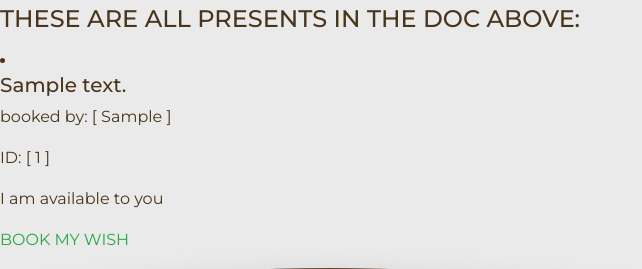
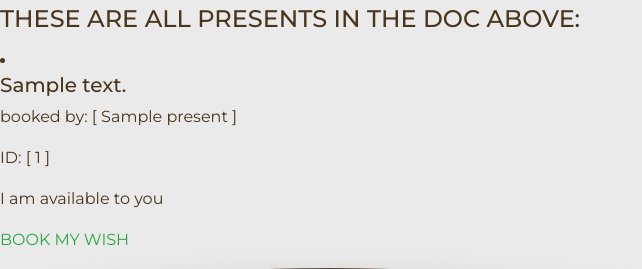
Before and after one commit to valentina-b/book-my-wedding-wish, a Flask app: a page that uses templates/guest_view_username.html in a window 1280 px wide. Shown: the part 694-963 px from the top of the page, without its empty margins (0-642 px from the left). Run offline with Flask 2, Linux system fonts and the light colour scheme; a database or web service that is not in the repository returns one stand-in record (values such as "Sample title"); some libraries are stand-ins or nearby versions.

Commit message:
Add present booked by name in the UI, not id

```diff
--- a/app.py
+++ b/app.py
@@ -111,7 +111,8 @@ def add_new_present(wishlist_username):
             {
                 'wishlist_id_username': wishlist_username,
                 'present_availability': True,
-                'present_booked_by': ""
+                'present_booked_by_id': "",
+                'present_booked_by_name': ""
             }
         })
     return render_template('present_added.html', wishlist_username=wishlist_username)
@@ -234,12 +235,16 @@ def guest_view_dynamic(wishlist_username, the_full_user_username_id):
 # book a present as a guest
 @app.route('/<wishlist_username>/guest/<the_full_user_username_id>/<present_id>/present_booked', methods=["POST", "GET"])
 def book_present(wishlist_username, the_full_user_username_id, present_id):
+    usernames = mongo.db.username
+    find_username_doc = usernames.find_one({'full_username_id': the_full_user_username_id})
+    the_username = find_username_doc['full_username']
     presents = mongo.db.present
     presents.update({"_id": ObjectId(present_id)},
         {'$set':
             {
                 'present_availability': False,
-                'present_booked_by': the_full_user_username_id
+                'present_booked_by_id': the_full_user_username_id,
+                'present_booked_by_name': the_username
             }
         })
     return render_template('present_booked.html', wishlist_username=wishlist_username,
@@ -255,7 +260,8 @@ def unbook_present(wishlist_username, the_full_user_username_id, present_id):
         {'$set':
             {
                 'present_availability': True,
-                'present_booked_by': ""
+                'present_booked_by_id': "",
+                'present_booked_by_name': ""
             }
         })
     return render_template('present_unbooked.html', wishlist_username=wishlist_username,
--- a/templates/guest_view_username.html
+++ b/templates/guest_view_username.html
@@ -14,11 +14,11 @@
 {% for present in displayed_presents %}
         <li>
             <h5>{{ present.present_description }}</h5>
-            <p>booked by: [ {{ present.present_booked_by }} ]</p>
+            <p>booked by: [ {{ present.present_booked_by_name }} ]</p>
             <p>ID: [ {{ present._id }} ]</p>
 
             <p>
-            {% if present.present_booked_by == the_full_user_username_id %}
+            {% if present.present_booked_by_id == the_full_user_username_id %}
                 <p>I am booked already by YOU</p>
                 <a href="{{ url_for('unbook_present', wishlist_username=wishlist_username, the_full_user_username_id=the_full_user_username_id, present_id=present._id) }}" class="">UNBOOK ME</a>
             {% elif present.present_availability == False %}
```
